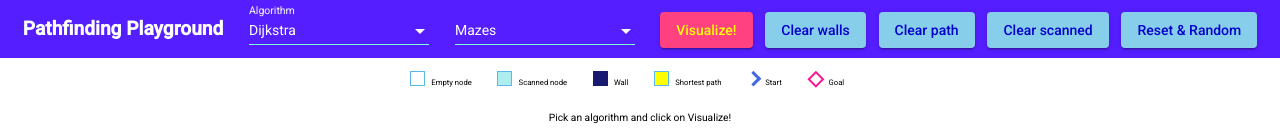
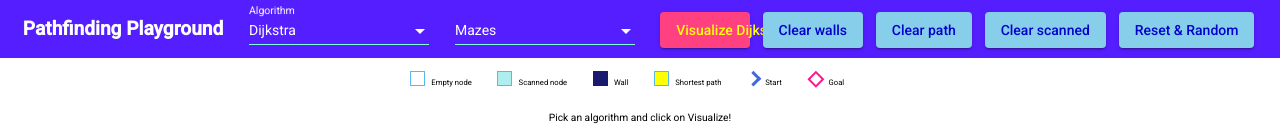
Before and after one commit to joaquimgamero/pathfinding-visualizer, an Angular app: page / in a window 1280 px wide. Shown: the top 134 px of the page. Built offline with nearby package versions, Linux system fonts and the light colour scheme; a web font is replaced by a local one.

Commit message:
Visualize button shows selected alg

```diff
--- a/src/app/header/header.component.css
+++ b/src/app/header/header.component.css
@@ -26,6 +26,7 @@
 .button-visualize {
     color: yellow;
     background-color: #ff4081;
+    width: 7vw;
 }
 
 .button-reset {
--- a/src/app/header/header.component.html
+++ b/src/app/header/header.component.html
@@ -21,7 +21,7 @@
         </mat-form-field>
 
         <button (click)="onVisualizeAlgorithm()" [disabled]="renderInProgress" mat-raised-button
-            class="button-visualize">Visualize!</button>
+            class="button-visualize">Visualize {{ selectedAlgorithm }}!</button>
         <button (click)="onRemoveObstacles()" [disabled]="renderInProgress" mat-raised-button color="accent"
             class="button-reset">Clear walls</button>
         <button (click)="onRemovePath()" [disabled]="renderInProgress" mat-raised-button color="accent"
```
